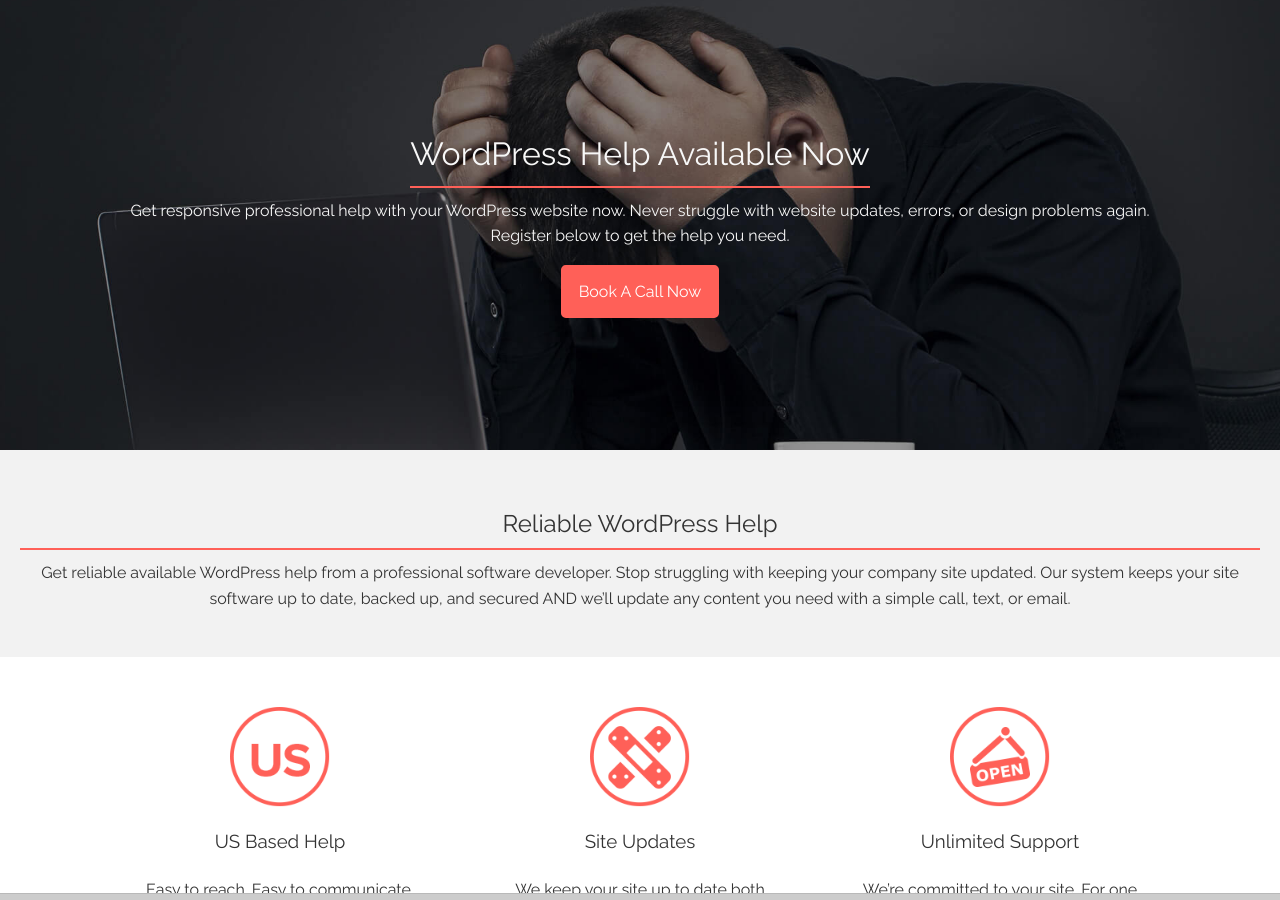
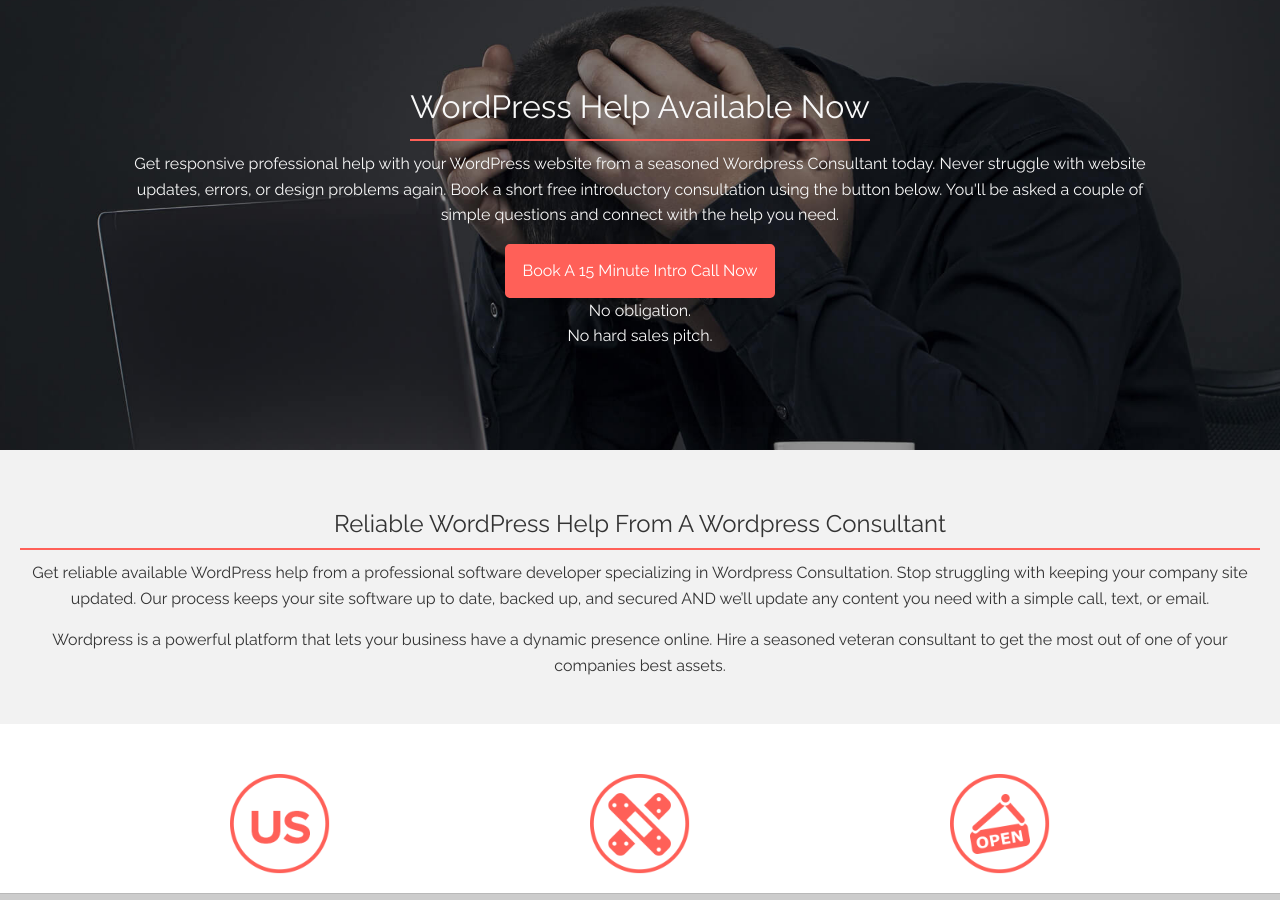
Before and after one commit to pro251/wpresshelp, a Jekyll site: the page built from index.html, in a window 1280 px wide and 900 px high. Built offline with Jekyll 4.4.1, drawn with Linux system fonts in a browser that asks for light colours.

Commit message:
Add some content around wordpress consultant

```diff
--- a/_includes/homepage/hero.html
+++ b/_includes/homepage/hero.html
@@ -1,12 +1,15 @@
 <div id="homepage-hero">
     <h1>WordPress Help Available Now</h1>
     <div class="content">
-        <p>Get responsive professional help with your WordPress website now. Never struggle with website updates,
-            errors,
-            or design problems again. Register below to get the help you need.</p>
+        <p>Get responsive professional help with your WordPress website from a seasoned Wordpress Consultant today.
+            Never struggle with website updates, errors,
+            or design problems again. Book a short free introductory consultation using the button below.
+            You'll be asked a couple of simple questions and connect with the help you need.</p>
+
         <a href="https://calendly.com/wpresshelp/15min"
            class="btn btn-primary"
            target="_blank"
-           rel="noopener noreferrer">Book A Call Now</a>
+           rel="noopener noreferrer">Book A 15 Minute Intro Call Now</a>
+        <p>No obligation.<br />No hard sales pitch.</p>
     </div>
 </div>
--- a/index.html
+++ b/index.html
@@ -8,10 +8,12 @@
 {% include homepage/hero.html %}
 
 <div class="container dark">
-    <h2>Reliable WordPress Help</h2>
-    <p>Get reliable available WordPress help from a professional software developer. Stop struggling with keeping your
-        company site updated. Our system keeps your site software up to date, backed up, and secured AND we’ll update
+    <h2>Reliable WordPress Help From A Wordpress Consultant</h2>
+    <p>Get reliable available WordPress help from a professional software developer specializing in Wordpress Consultation. Stop struggling with keeping your
+        company site updated. Our process keeps your site software up to date, backed up, and secured AND we’ll update
         any content you need with a simple call, text, or email.</p>
+    <p>Wordpress is a powerful platform that lets your business have a dynamic presence online. Hire a seasoned veteran consultant
+    to get the most out of one of your companies best assets.</p>
 </div>
 
 <div class="container">
```
